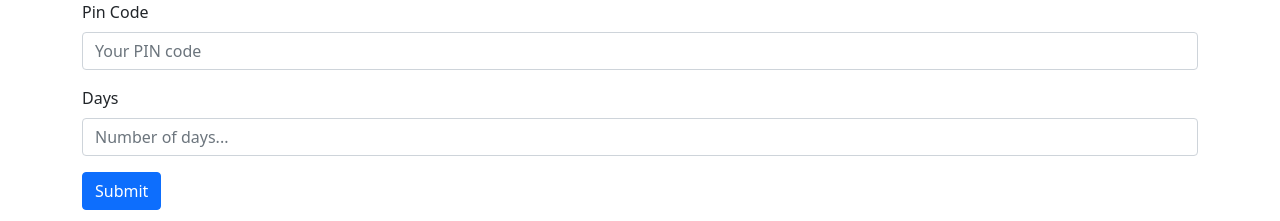
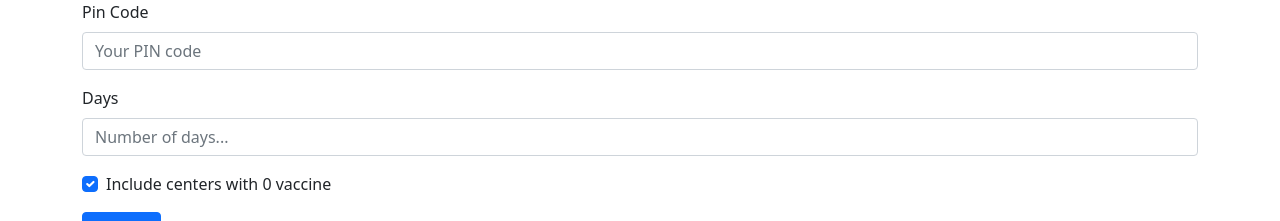
Before and after one commit to AkshaySiwal/COVID-Vaccine-status-India, a Flask app: page / in a window 1280 px wide. Shown: the part 56-277 px from the top of the page. Run offline with Flask 2, Linux system fonts and the light colour scheme.

Commit message:
Adding option to include centers with zero vaccine

```diff
--- a/templates/index.html
+++ b/templates/index.html
@@ -62,6 +62,14 @@
   <option value="35">
 </datalist>
          </div>
+
+            <div class="form-check mb-3">
+  <input class="form-check-input" type="checkbox" value="" id="zerovaccine" name="zerovaccine" checked>
+  <label class="form-check-label" for="flexCheckChecked">
+    Include centers with 0 vaccine
+  </label>
+</div>
+
   <button type="submit" class="btn btn-primary">Submit</button>
 </form>
     </div>
```
